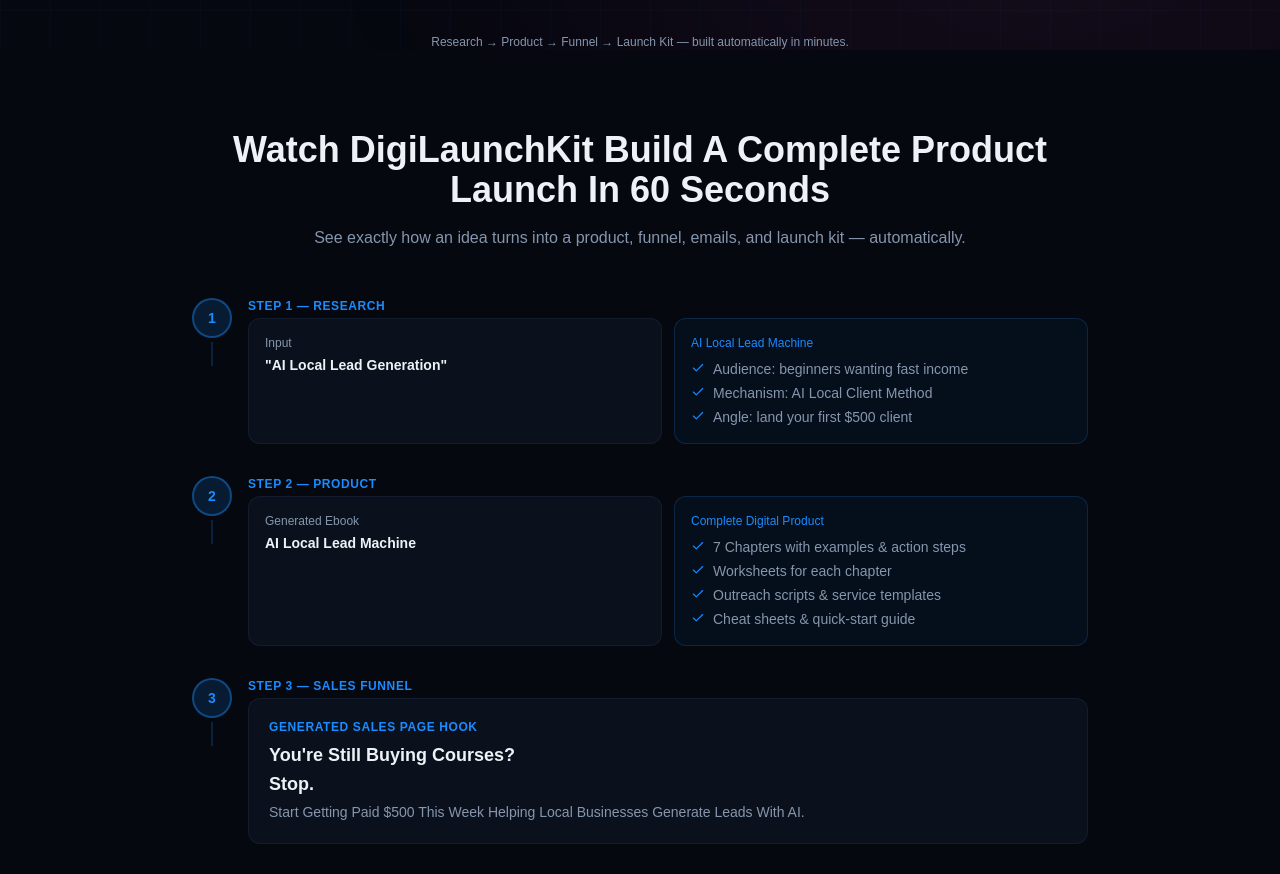
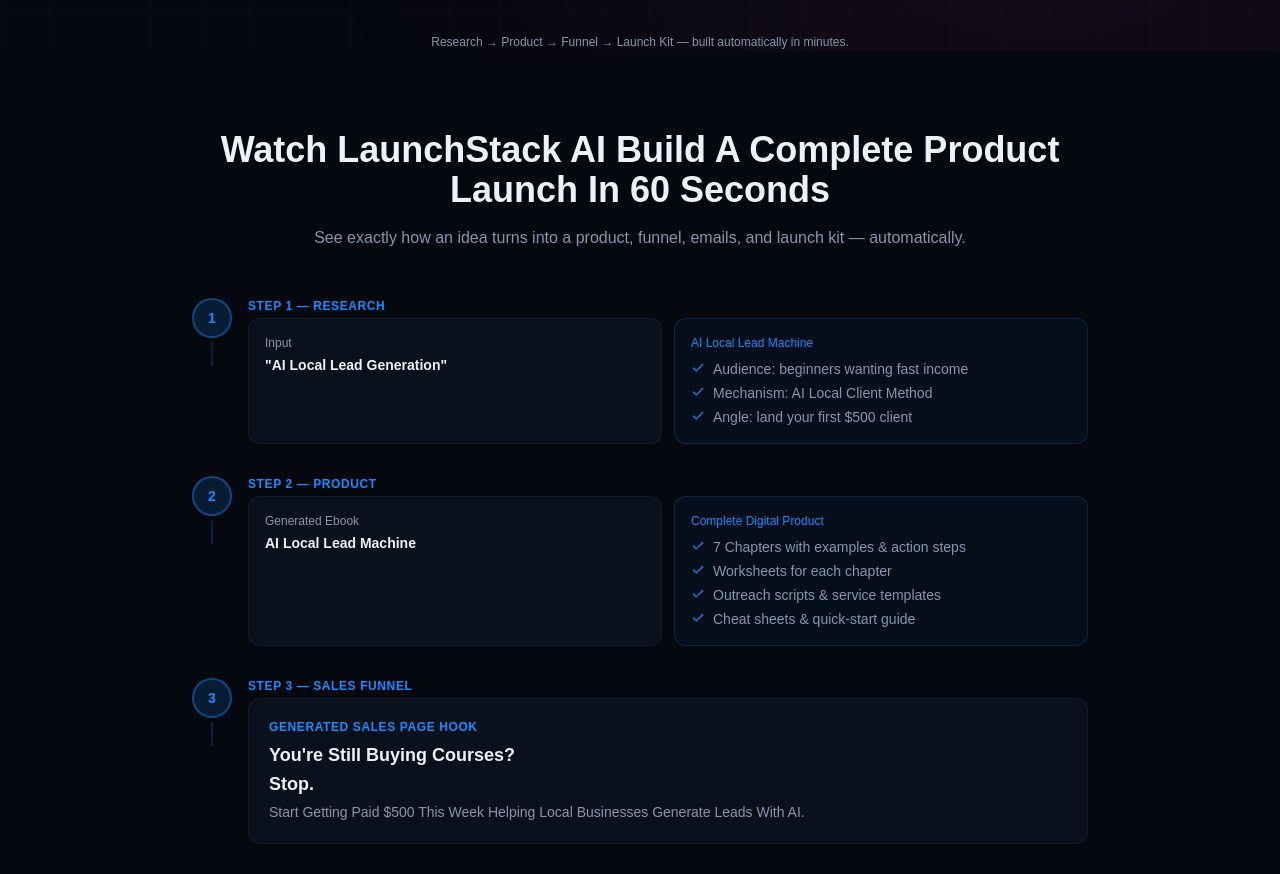
Before and after one commit to szovaai/niche-spark-plug, a React (Vite) app: page / in a window 1280 px wide. Shown: the part 940-1814 px from the top of the page. Built offline with nearby package versions, Linux system fonts and the light colour scheme; the HTML template or start-up script is replaced by a standard one.

Commit message:
Preceding changes

```diff
--- a/src/pages/Index.tsx
+++ b/src/pages/Index.tsx
@@ -182,7 +182,7 @@ const Index = () => {
       <section className="py-20 px-4">
         <div className="max-w-4xl mx-auto">
           <motion.div {...fadeIn} className="text-center mb-12">
-            <h2 className="text-3xl md:text-4xl font-bold mb-4">Watch DigiLaunchKit Build A Complete Product Launch In 60 Seconds</h2>
+            <h2 className="text-3xl md:text-4xl font-bold mb-4">Watch LaunchStack AI Build A Complete Product Launch In 60 Seconds</h2>
             <p className="text-muted-foreground">See exactly how an idea turns into a product, funnel, emails, and launch kit — automatically.</p>
           </motion.div>
 
```
